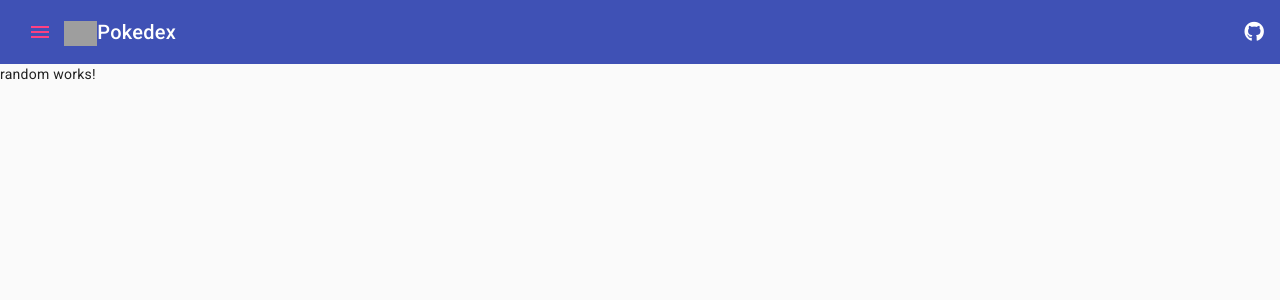
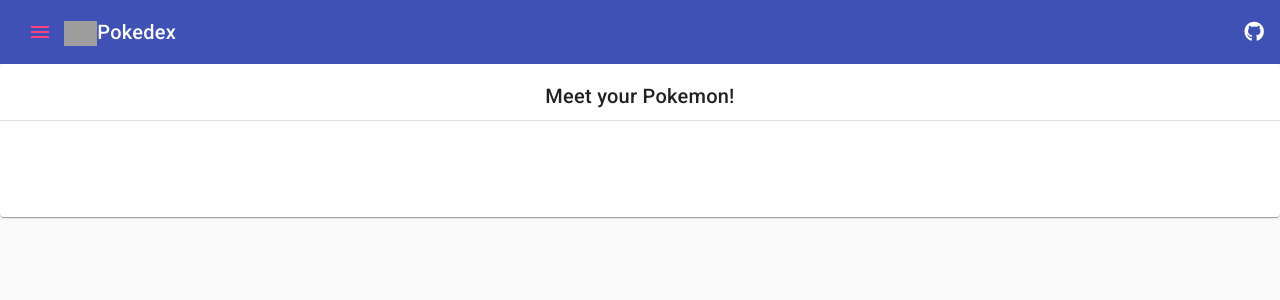
Before and after one commit to anvefran/proyectos-DAWM, an Angular app in the folder proyecto03/pokedexAng/: page /random in a window 1280 px wide. Shown: the top 300 px of the page. Built offline with nearby package versions, Linux system fonts and the light colour scheme; grey boxes are pictures that could not be loaded.

Commit message:
image modification

```diff
--- a/proyecto03/pokedexAng/src/app/all-pokemons/all-pokemons.component.ts
+++ b/proyecto03/pokedexAng/src/app/all-pokemons/all-pokemons.component.ts
@@ -9,8 +9,13 @@ import { AllPokes, NameAndUrl} from 'src/app/interfaz/getPokemons';
 })
 export class AllPokemonsComponent {
   pokemons: NameAndUrl[]=[];
-  constructor(private recursosService: RecursosService) {
-    recursosService.getAllPokemons().subscribe(respuesta => {
+  constructor(private recursosService: RecursosService) {}
+  ngOnInit(){
+   this.recursosService.getAllPokemons().subscribe(respuesta => {
+      let allPokemons = localStorage.getItem("allPokemons");
+      if(!allPokemons) {
+        localStorage.setItem("allPokemons", JSON.stringify(respuesta));
+      }
       let response = respuesta as AllPokes;
       this.pokemons = response.results as Array<NameAndUrl>
     })
--- a/proyecto03/pokedexAng/src/app/pokemon/pokemon.component.html
+++ b/proyecto03/pokedexAng/src/app/pokemon/pokemon.component.html
@@ -3,10 +3,10 @@
     <mat-card-title>Meet your Pokemon!</mat-card-title>
   </mat-card-header>
   <mat-divider></mat-divider>
-  <mat-card-content class="py-3 text-center">
-      <div>
-        <img *ngIf="pokemon" src="https://raw.githubusercontent.com/PokeAPI/sprites/master/sprites/pokemon/{{pokemon.id}}.png" alt="{{pokemon.name}}" class="imagen img-thumbnail text-center">
-      </div>
+  <div class="text-center py-3">
+    <img mat-card-image *ngIf="pokemon" src="https://raw.githubusercontent.com/sashafirsov/pokeapi-sprites/6c11303b4416261519c89ab259e9723c2622d128/sprites/pokemon/other/dream-world/{{pokemon.id}}.svg" alt="{{pokemon.name}}" class="imagen img-thumbnail text-center">
+  </div>
+  <mat-card-content class="text-center">
       <div>
           <mat-list *ngIf="pokemon">
               <mat-list-item><span class="font-weight-bold">Base experience:</span><span class="p-2">{{pokemon.base_experience}}</span></mat-list-item>
--- a/proyecto03/pokedexAng/src/app/random/random.component.html
+++ b/proyecto03/pokedexAng/src/app/random/random.component.html
@@ -1 +1,13 @@
-<p>random works!</p>
+<mat-card class="example-card">
+    <mat-card-header class="justify-content-center pb-2">
+      <mat-card-title>Meet your Pokemon!</mat-card-title>
+    </mat-card-header>
+    <mat-divider></mat-divider>
+    <mat-card-content class="py-3 text-center">
+        <div>
+            <mat-list >
+                <mat-list-item><span class="p-2"></span></mat-list-item>
+            </mat-list>
+        </div>
+    </mat-card-content>
+  </mat-card>
```
